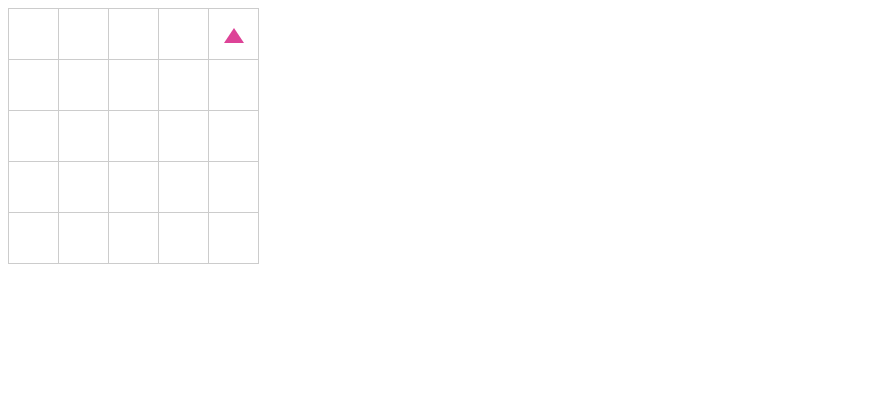
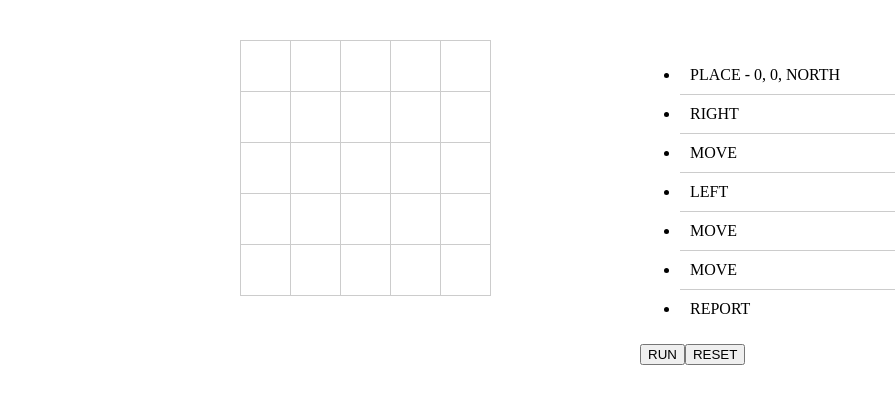
Before and after one commit to zhex/carpark-simulator, a React app: page / in a window 1280 px wide. Shown: the top 404 px of the page, without its empty margins (0-895 px from the left). Built offline with nearby package versions, Linux system fonts and the light colour scheme; the HTML template or start-up script is replaced by a standard one.

Commit message:
add App component

```diff
--- /dev/null
+++ b/src/components/App.tsx
@@ -0,0 +1,88 @@
+import * as React from 'react';
+
+import { Bus } from 'models/Bus';
+import { ICmd } from 'models/interfaces/ICmd';
+
+import BusComp from 'components/Bus';
+import CarPark from 'components/CarPark';
+import CmdList from 'components/CommandList';
+
+export interface IAppProps {
+    commands: ICmd[];
+    bus: Bus;
+    commandInterval?: number;
+}
+
+interface IAppStates {
+    cmdIdx: number;
+    bus: Bus;
+}
+
+export default class App extends React.Component<IAppProps, IAppStates> {
+    public static defaultProps = {
+        commandInterval: 500,
+    };
+
+    private cellSize = 50;
+
+    constructor(props: IAppProps) {
+        super(props);
+        this.state = {
+            cmdIdx: -1,
+            bus: props.bus.clone(),
+        };
+    }
+
+    public render() {
+        const { commands } = this.props;
+        const { bus, cmdIdx } = this.state;
+
+        return (
+            <div style={{ display: 'flex', width: 800, margin: '40px auto' }}>
+                <div style={{ flex: 1 }}>
+                    <CarPark
+                        cols={bus.park.cols}
+                        rows={bus.park.rows}
+                        cellSize={this.cellSize}>
+                        {bus.position && (
+                            <BusComp
+                                x={bus.position.x}
+                                y={bus.position.y}
+                                cellSize={this.cellSize}
+                                faceTo={bus.faceTo}
+                            />
+                        )}
+                    </CarPark>
+                </div>
+                <div style={{ flex: 1 }}>
+                    <CmdList commands={commands} currentIdx={cmdIdx} />
+                    <button onClick={this.run}>RUN</button>
+                    <button onClick={this.reset}>RESET</button>
+                </div>
+            </div>
+        );
+    }
+
+    private run = () => {
+        const { commands, commandInterval } = this.props;
+        const { bus } = this.state;
+
+        const idx = this.state.cmdIdx + 1;
+        if (idx >= commands.length) {
+            return;
+        }
+
+        const cmd = commands[idx];
+        bus.command(cmd.name, cmd.args);
+        this.setState({ cmdIdx: idx }, () =>
+            setTimeout(this.run, commandInterval),
+        );
+    };
+
+    private reset = () => {
+        this.setState({
+            bus: this.props.bus.clone(),
+            cmdIdx: -1,
+        });
+    };
+}
--- a/src/components/Bus.tsx
+++ b/src/components/Bus.tsx
@@ -24,7 +24,7 @@ const StyledBus = styled(Bus)`
     bottom: ${p => `${(p.cellSize - 15 / 2) / 2}px`};
     transform: translate(
             ${p => `${p.x * p.cellSize}px`},
-            ${p => `${-1 * p.x * p.cellSize}px`}
+            ${p => `${-1 * p.y * p.cellSize}px`}
         )
         rotate(${p => ((p.faceTo || 1) - 1) * 90}deg);
     transition: 0.3s all ease;
--- a/src/components/CarPark.tsx
+++ b/src/components/CarPark.tsx
@@ -6,8 +6,6 @@ import styled from 'styled-components';
 export interface ICarParkProps {
     rows: number;
     cols: number;
-    position?: IPosition;
-    faceTo?: Direction;
     className?: string;
     cellSize: number;
 }
@@ -46,7 +44,7 @@ export const StyledRow = styled(Row)`
 `;
 
 const CarPark: React.SFC<ICarParkProps> = props => {
-    const { faceTo, position, rows, cols, className, cellSize } = props;
+    const { rows, cols, className, cellSize } = props;
     return (
         <div className={className}>
             {createArray(rows).map((row, idx) => (
--- a/src/main.tsx
+++ b/src/main.tsx
@@ -1,12 +1,35 @@
 import * as React from 'react';
 import { render } from 'react-dom';
 
-import Bus from 'components/Bus';
-import CarPark from 'components/CarPark';
+import { Bus } from 'models/Bus';
+// import { Commander } from 'models/Commander';
+import { Park } from 'models/Park';
 
-render(
-    <CarPark rows={5} cols={5} cellSize={50}>
-        <Bus x={4} y={4} cellSize={50} faceTo={1} />
-    </CarPark>,
-    document.getElementById('app'),
-);
+import App from 'components/App';
+
+const commandContent = `
+PLACE 0,0,NORTH
+RIGHT
+MOVE
+MOVE
+LEFT
+MOVE
+MOVE
+REPORT
+`;
+
+const commands = [
+    { name: 'PLACE', args: [0, 0, 'NORTH'] },
+    { name: 'RIGHT', args: [] },
+    { name: 'MOVE', args: [] },
+    { name: 'LEFT', args: [] },
+    { name: 'MOVE', args: [] },
+    { name: 'MOVE', args: [] },
+    { name: 'REPORT', args: [] },
+];
+
+const park = new Park(5, 5);
+const bus = new Bus(park);
+// const cmder = Commander.load(commandContent);
+
+render(<App bus={bus} commands={commands} />, document.getElementById('app'));
--- a/src/models/Bus.ts
+++ b/src/models/Bus.ts
@@ -11,7 +11,7 @@ export enum Direction {
 const directionText = ['NORTH', 'EAST', 'SOUTH', 'WEST'];
 
 export class Bus {
-    public position: IPosition;
+    public position?: IPosition;
     public faceTo: Direction;
 
     constructor(public park: Park) {}
@@ -37,7 +37,7 @@ export class Bus {
     }
 
     public move(): Bus {
-        const next = { ...this.position };
+        const next = { ...this.position! };
 
         switch (this.faceTo) {
             case Direction.North:
@@ -77,8 +77,8 @@ export class Bus {
 
     public report(): Bus {
         const msg = [
-            this.position.x,
-            this.position.y,
+            this.position!.x,
+            this.position!.y,
             directionText[this.faceTo - 1],
         ].join(',');
         console.log(msg);
@@ -92,7 +92,7 @@ export class Bus {
 
     public clone(): Bus {
         const b = new Bus(this.park);
-        b.position = { ...this.position };
+        b.position = this.position ? { ...this.position } : undefined;
         b.faceTo = this.faceTo;
         return b;
     }
```
Also changed, not shown: 2 other files (tests, documents, lock files or other folders).
